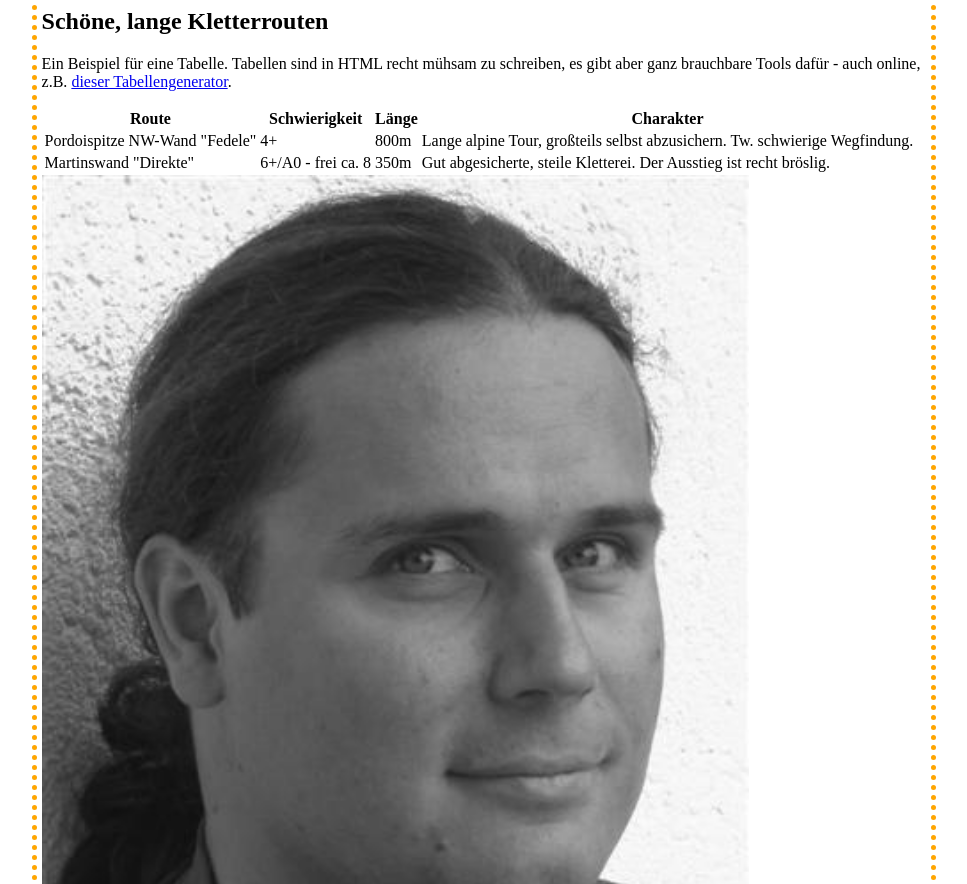
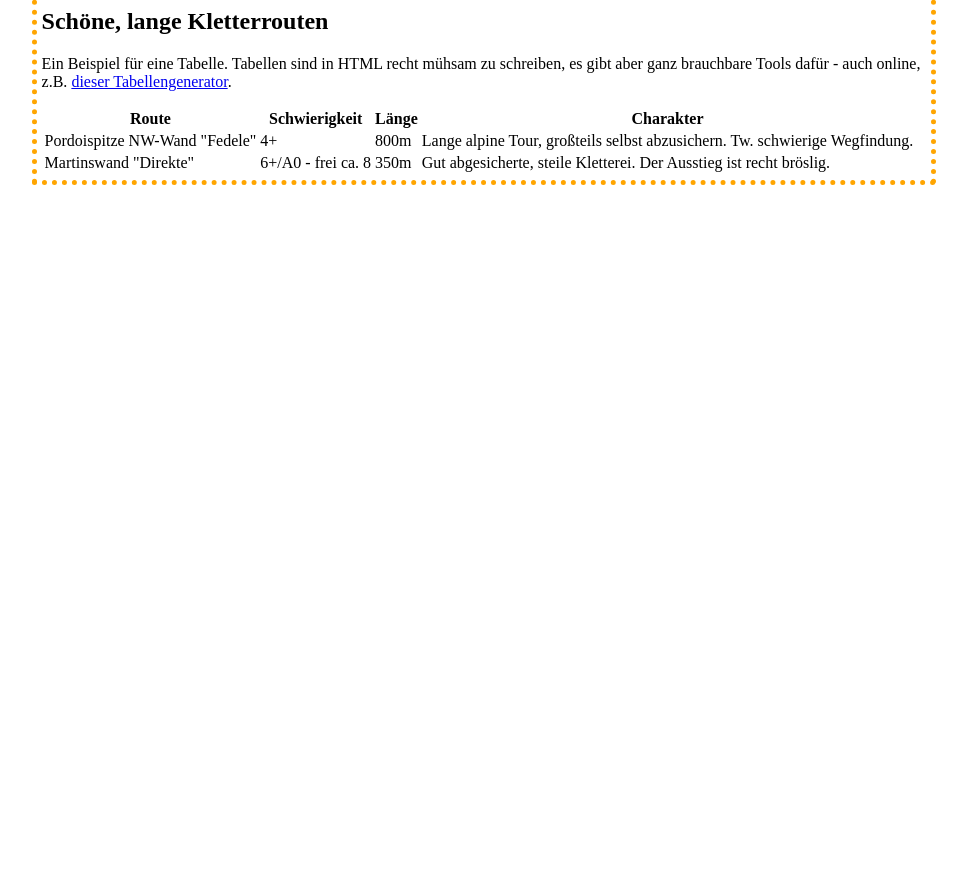
Before and after one commit to chripf/BORG_EGG, a plain HTML site: page index.html in a window 1280 px wide. Shown: the part 1370-2254 px from the top of the page, without its empty margins (156-1123 px from the left). After the commit the page ends 1563 px from the top, so only its background shows below. Drawn offline with Linux system fonts and the light colour scheme.

Commit message:
remove second image

```diff
--- a/index.html
+++ b/index.html
@@ -77,7 +77,7 @@
            </tr>
 
         </table>
-              <img src="images/ich.jpg" />
+
       </section>
      </div>
 
```
